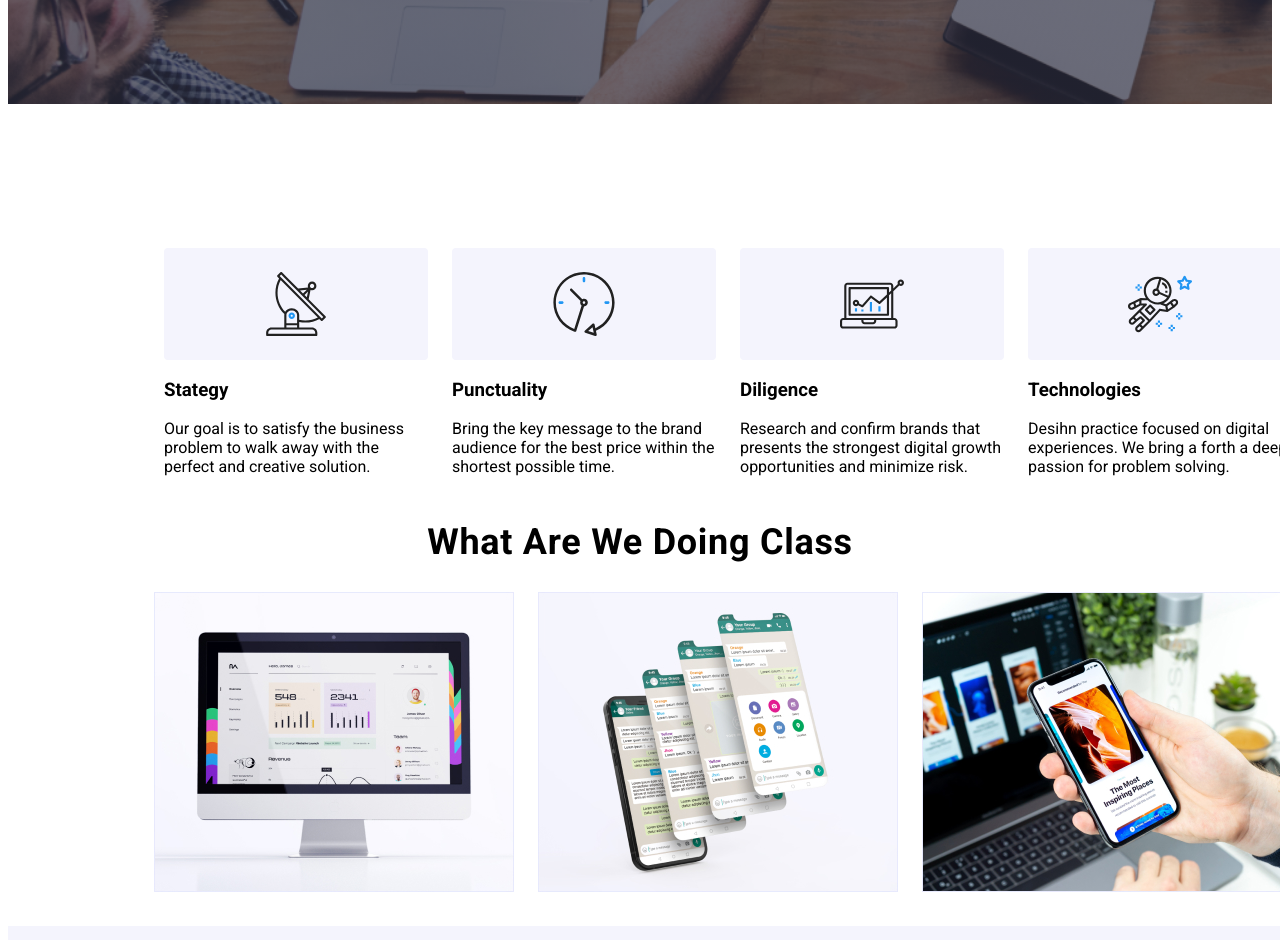
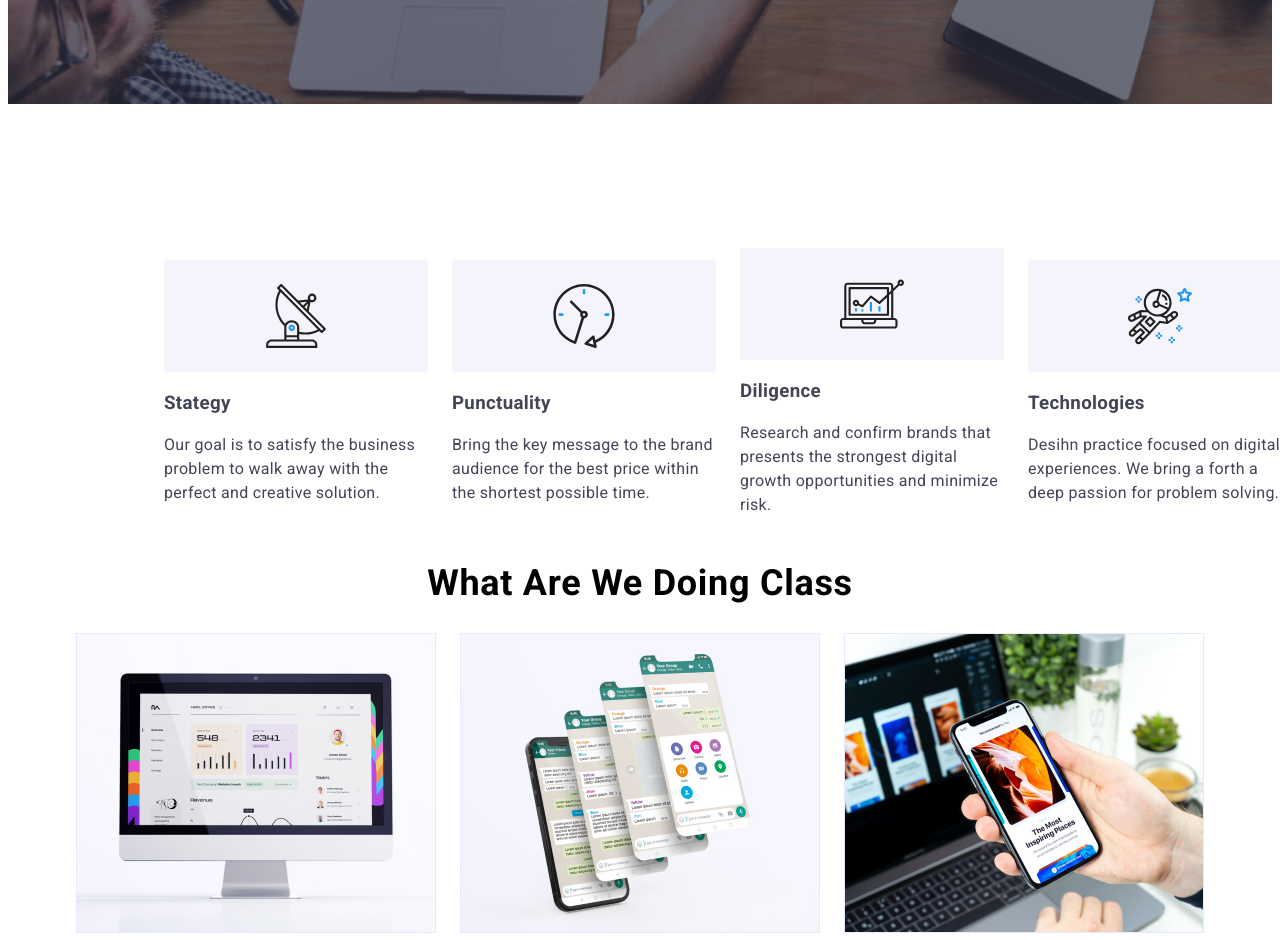
Before and after one commit to shenzdaganta/goit-markup-hw-04, a plain HTML site: page index.html in a window 1280 px wide. Shown: the part 740-1680 px from the top of the page. Drawn offline with Linux system fonts and the light colour scheme.

Commit message:
update flex

```diff
--- a/CSS/styles.css
+++ b/CSS/styles.css
@@ -127,9 +127,20 @@
     padding-left: 0;
     padding-top: 8px;
     margin-left: 156px;
+    margin-right: 156px;
     gap: 24px;
     display: flex;
     align-items: center;
+}
+
+.herolist {
+    font-family: Roboto;
+    font-size: 16px;
+    font-style: normal;
+    font-weight: 400;
+    line-height: 24px; /* 150% */
+    letter-spacing: 0.32px;
+    color: var(--SLATE);
 }
 
 .icon-hero {
@@ -163,7 +174,6 @@
 .whatlist {
     list-style: none;
     justify-content: center;
-    margin-left: 156px;
     padding-left: 0;
     gap: 24px;
     display: flex;
@@ -191,7 +201,6 @@
 
 .teamlist {
     list-style: none;
-    margin-left: 156px;
     justify-content: center;
     gap: 24px;
     padding-top: 72px;
```
